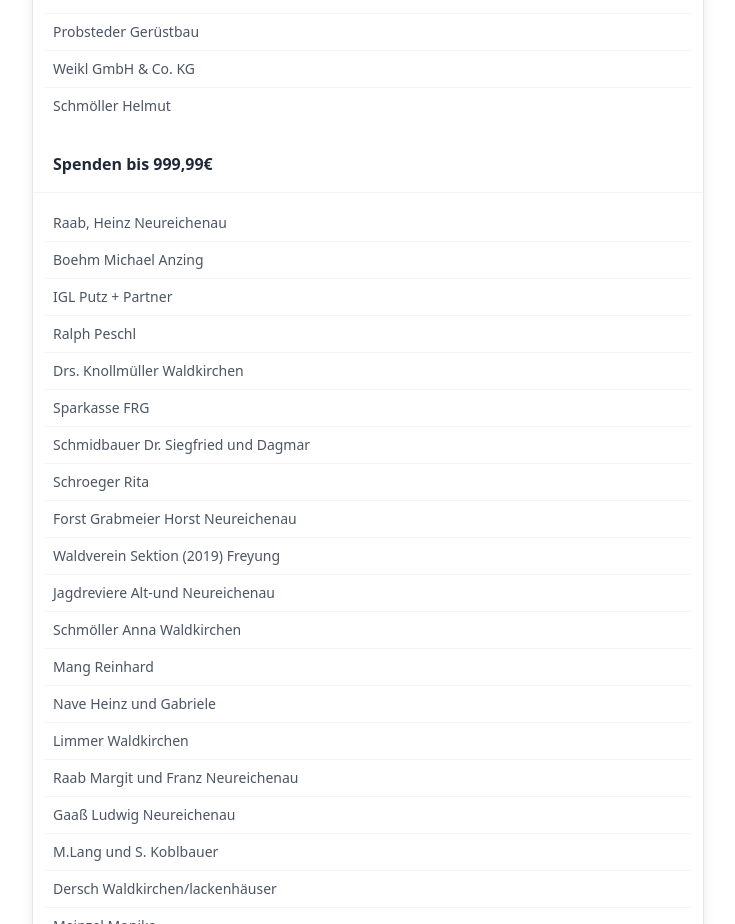
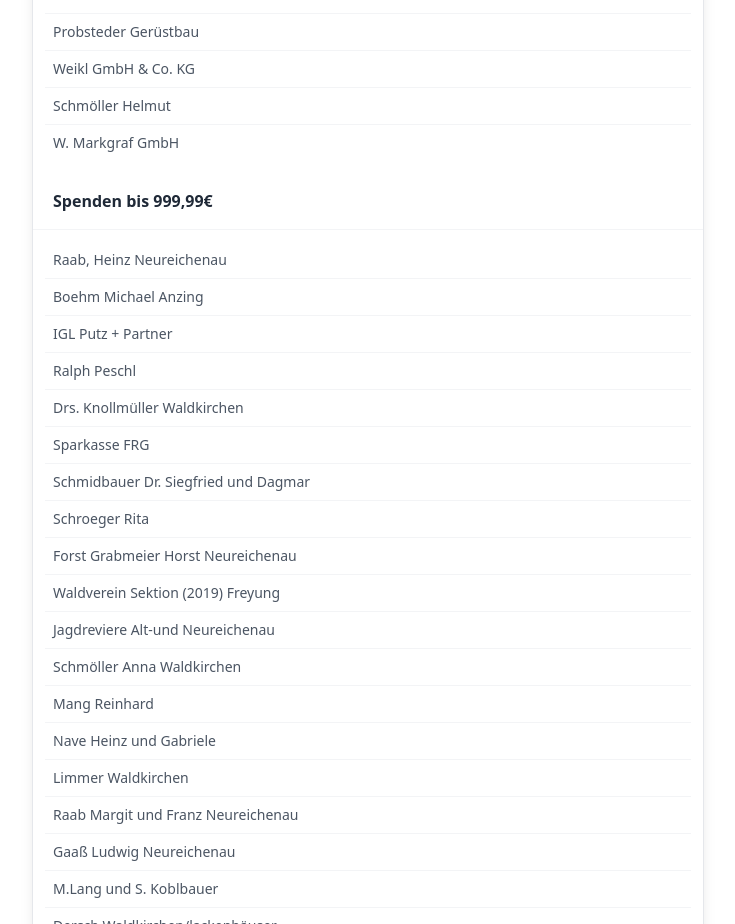
Before and after one commit to giggei/dreisessel, a SvelteKit app: page /spenden in a window 1280 px wide. Shown: the part 5380-6304 px from the top of the page, without its empty margins (272-1007 px from the left). Built offline with nearby package versions, Linux system fonts and the light colour scheme.

Commit message:
Update Spender

```diff
--- a/src/routes/spenden/+page.svelte
+++ b/src/routes/spenden/+page.svelte
@@ -672,6 +672,11 @@
 												<div class="text-left">Schmöller Helmut</div>
 											</td>
 										</tr>
+										<tr>
+											<td class="p-2 whitespace-nowrap">
+												<div class="text-left">W. Markgraf GmbH</div>
+											</td>
+										</tr>
 									</tbody>
 								</table>
 							</div>
@@ -1621,6 +1626,11 @@
 												><div class="text-left">Gumminger Resi</div>
 											</td>
 										</tr>
+										<tr>
+											<td class="p-2 whitespace-nowrap"
+												><div class="text-left">Kirschner Maria</div>
+											</td>
+										</tr>
 									</tbody>
 								</table>
 							</div>
```
